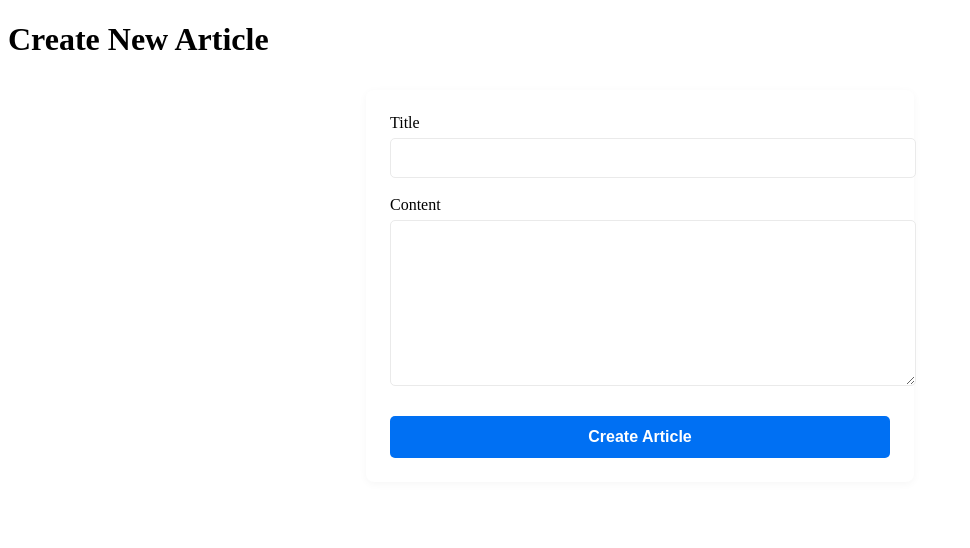
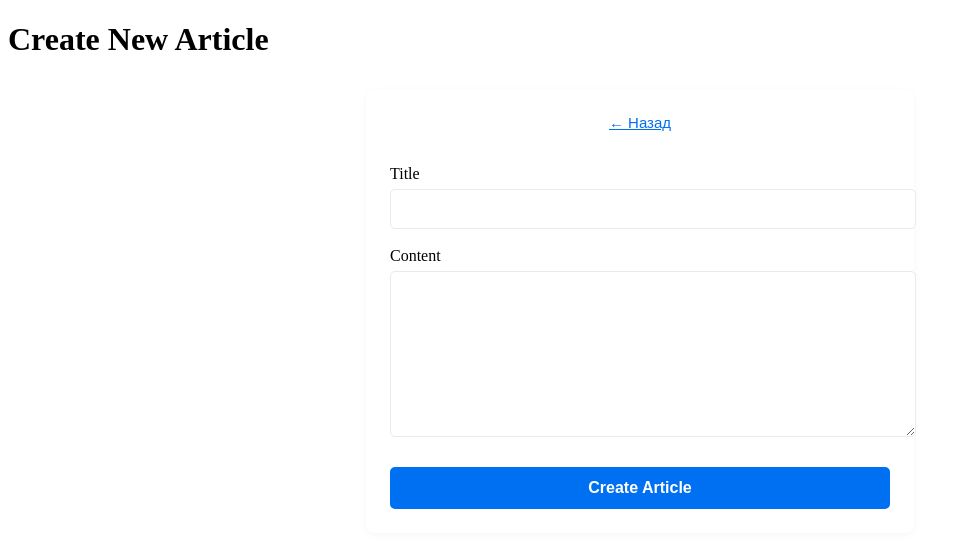
Before and after one commit to MateussssZ/web_project, a Next.js app: page /articles/new in a window 1280 px wide. Shown: the top 548 px of the page, without its empty margins (0-970 px from the left). Built offline with nearby package versions, Linux system fonts and the light colour scheme.

Commit message:
back button

```diff
--- a/src/components/ArticleForm.tsx
+++ b/src/components/ArticleForm.tsx
@@ -8,6 +8,7 @@ const ArticleForm: React.FC<{ article?: Article; onSubmit?: (data: { title: stri
 }) => {
     const [title, setTitle] = useState(article?.title || '');
     const [content, setContent] = useState(article?.content || '');
+    const router = useRouter();
 
     const handleSubmit = async (e: React.FormEvent) => {
         e.preventDefault();
@@ -31,6 +32,23 @@ const ArticleForm: React.FC<{ article?: Article; onSubmit?: (data: { title: stri
                 gap: 18,
             }}
         >
+            <button
+                type="button"
+                onClick={() => router.back()}
+                style={{
+                    marginBottom: 16,
+                    background: 'none',
+                    border: 'none',
+                    color: '#0070f3',
+                    fontWeight: 500,
+                    fontSize: 15,
+                    cursor: 'pointer',
+                    padding: 0,
+                    textDecoration: 'underline',
+                }}
+            >
+                ← Назад
+            </button>
             <div>
                 <label htmlFor="title" style={{ fontWeight: 500, display: 'block', marginBottom: 6 }}>
                     Title
```
